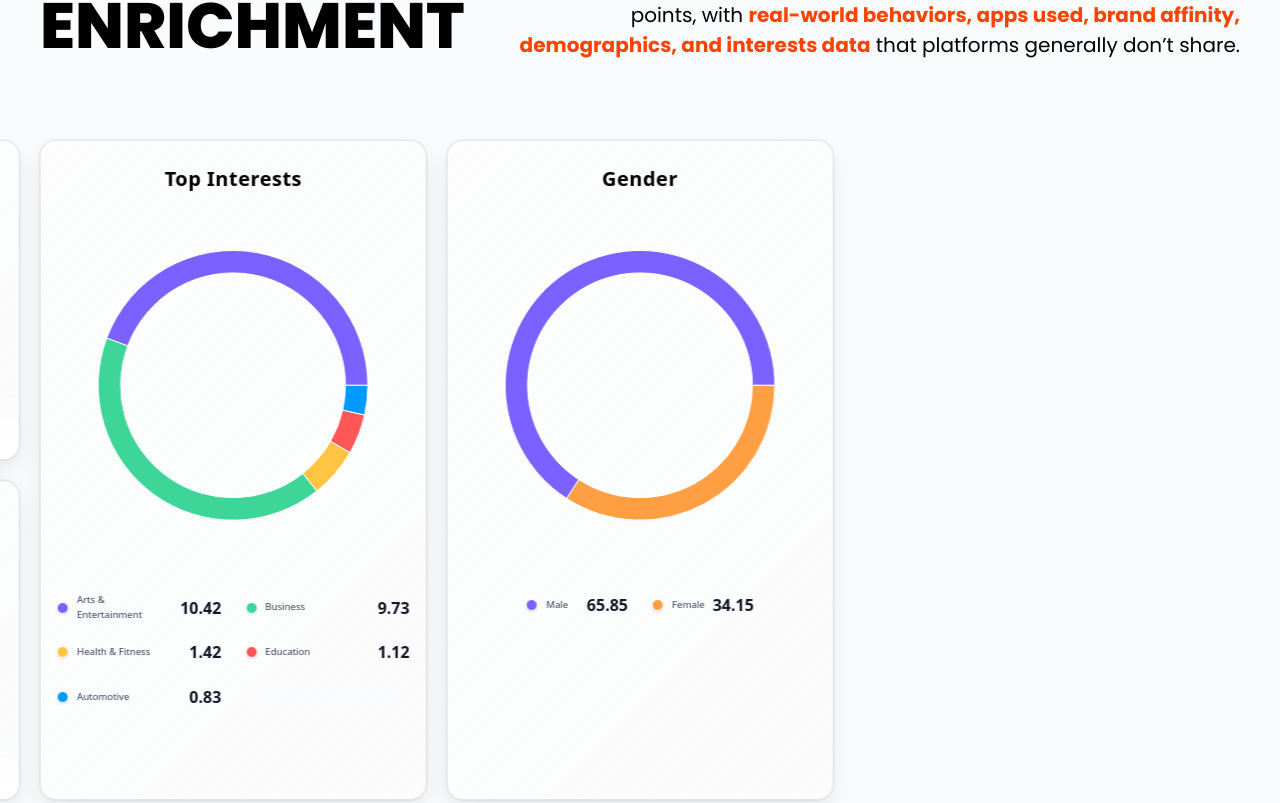
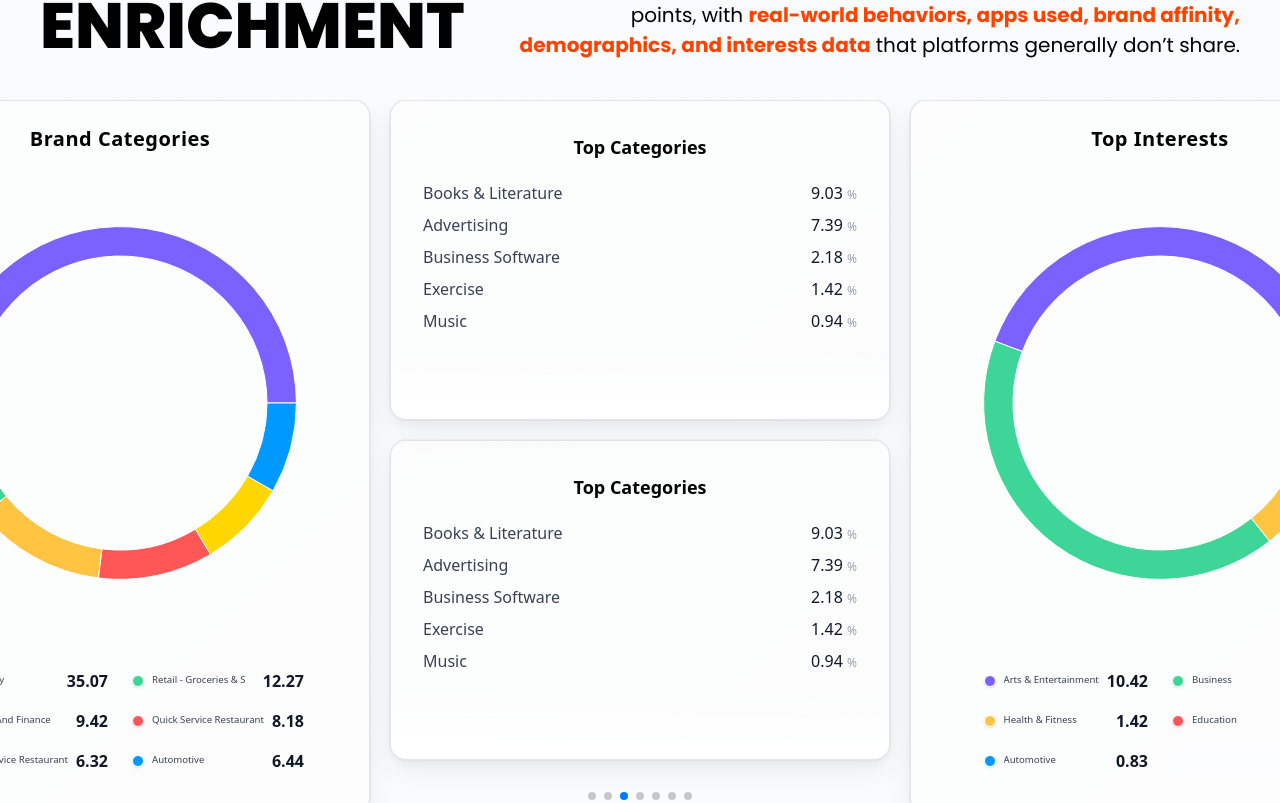
Before and after one commit to ahmadchabayta/stretch-landing, a React (Vite) app: page / in a window 1280 px wide. Shown: the part 7572-8375 px from the top of the page. Built offline with nearby package versions, Linux system fonts and the light colour scheme.

Commit message:
Responsive subtitle: single sentence on mobile, stacked on desktop; punctuation fixes

```diff
--- a/src/components/ProfileEnrichmentAlternative/ProfileEnrichmentAlternative.jsx
+++ b/src/components/ProfileEnrichmentAlternative/ProfileEnrichmentAlternative.jsx
@@ -22,6 +22,7 @@ import useMediaQuery from "../../hooks/useMediaQuery";
 const ProfileEnrichmentAlternative = () => {
   const { language } = useLanguage();
   const labels = data.languages?.[language] || data.languages?.en;
+  const is2Xl = useMediaQuery("(min-width: 1536px)");
   const isXl = useMediaQuery("(min-width: 1280px)");
   const isLg = useMediaQuery("(min-width: 1024px)");
   const isTablet = useMediaQuery("(min-width: 768px)");
@@ -34,7 +35,7 @@ const ProfileEnrichmentAlternative = () => {
       <Swiper
         centeredSlides={true}
         spaceBetween={20}
-        slidesPerView={isXl ? 3 : isLg ? 2 : isTablet ? 1.5 : isMobile ? 1 : 1}
+        slidesPerView={is2Xl ? 3 : isXl ? 2.5 : isLg ? 1.5 : isTablet ? 1.5 : isMobile ? 1 : 1}
         grabCursor={true}
         pagination={{
           clickable: true,
@@ -48,9 +49,6 @@ const ProfileEnrichmentAlternative = () => {
         autoplay={{
           delay: 500, // or your preferred delay in ms
           disableOnInteraction: true, // stops autoplay when user interacts
-        }}
-        style={{
-          padding: 40,
         }}
       >
         <SwiperSlide>
--- a/src/components/UI/Charts/DonutChart/DonutChart.jsx
+++ b/src/components/UI/Charts/DonutChart/DonutChart.jsx
@@ -14,7 +14,11 @@ const DonutChart = ({
   landscape = false,
 }) => {
   const isXl = useMediaQuery("(min-width: 1280px)");
+  const isTablet = useMediaQuery("(min-width: 768px)");
+  const isXs = useMediaQuery("(min-width: 390px)");
   const [chartRef, inView, animationKey] = useInViewAnimation({ threshold: 0.3 });
+
+  const donutSize = isXl ? 500 : isTablet ? 400 : isXs ? 350 : 300;
 
   return (
     <Flex
@@ -26,7 +30,8 @@ const DonutChart = ({
       <Flex
         direction={landscape ? "flex-row" : "flex-col"}
         align="items-center"
-        className={`glass-card glass-reflection rounded-2xl min-h-165 h-full w-full min-w-[310px] max-w-[95vw] py-6 ${landscape ? "flex-row items-stretch" : ""}`}
+        justify="justify-center"
+        className={`glass-card glass-reflection rounded-2xl min-h-165 h-full w-full min-w-[330px] max-w-[95vw] py-6 ${landscape ? "flex-row items-stretch" : ""}`}
         ref={chartRef}
       >
         <Typography className="font-semibold text-xl tracking-wide text-center">
@@ -36,12 +41,9 @@ const DonutChart = ({
         <PieChart
           key={animationKey}
           style={{
-            width: "100%",
-            maxWidth: "420px",
-            minWidth: "250px",
-            height: "100%",
-            margin: "0 auto",
-            overflow: "visible",
+            width: donutSize,
+            height: donutSize,
+            aspectRatio: 1,
           }}
           responsive
         >
```
